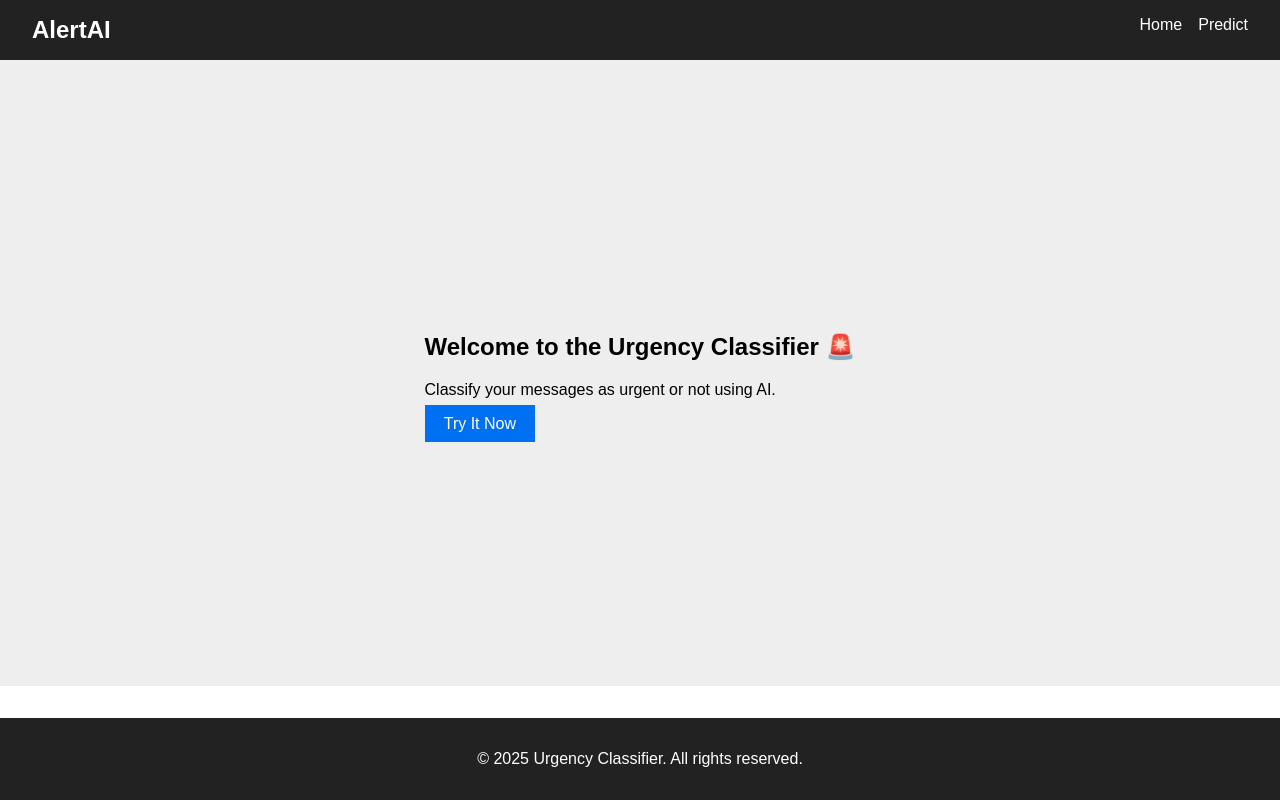
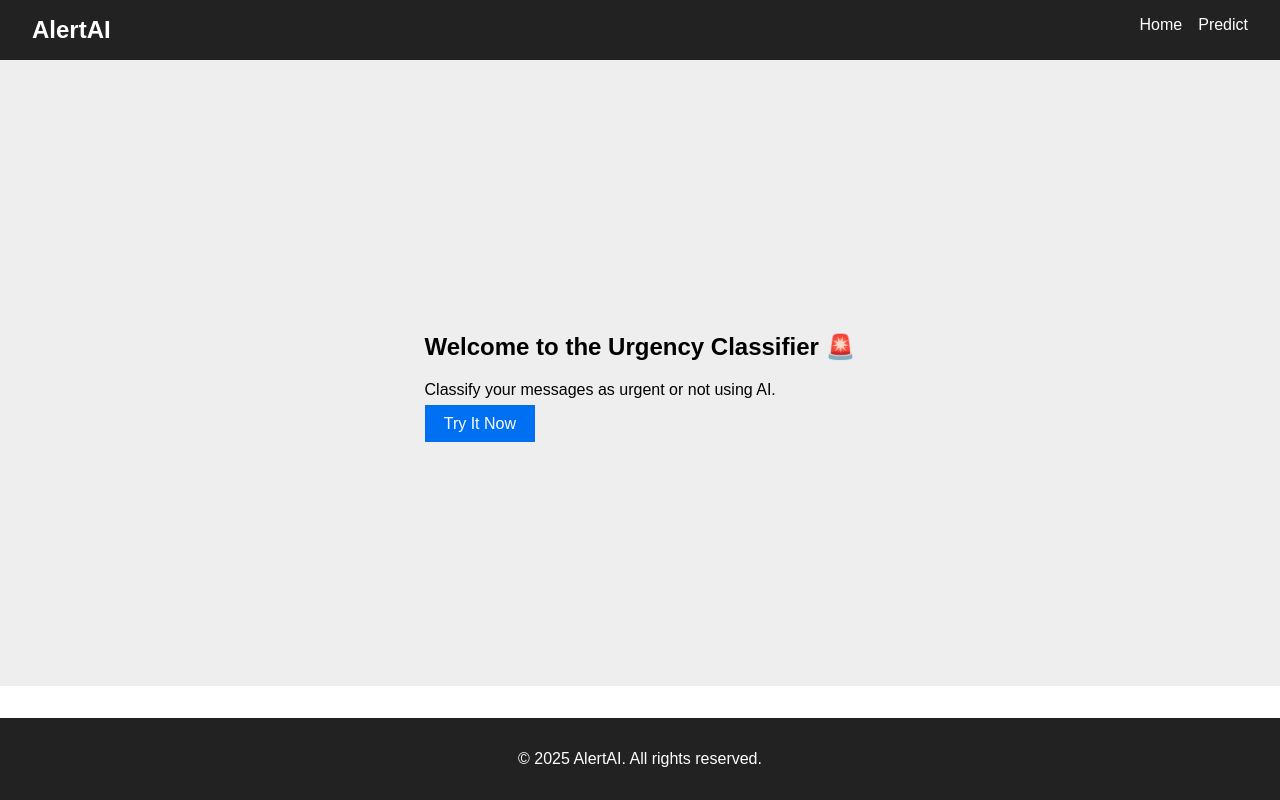
Before and after one commit to Mdhasim-tech/Urgency-Classifier, a Next.js app in the folder frontend/: page / in a window 1280 px wide. Built offline with nearby package versions, Linux system fonts and the light colour scheme.

Commit message:
Update Footer.jsx

```diff
--- a/frontend/app/components/Footer/Footer.jsx
+++ b/frontend/app/components/Footer/Footer.jsx
@@ -1,7 +1,7 @@
 export default function Footer() {
   return (
     <footer className="footer">
-      <p>&copy; 2025 Urgency Classifier. All rights reserved.</p>
+      <p>&copy; 2025 AlertAI. All rights reserved.</p>
     </footer>
   );
 }
```
